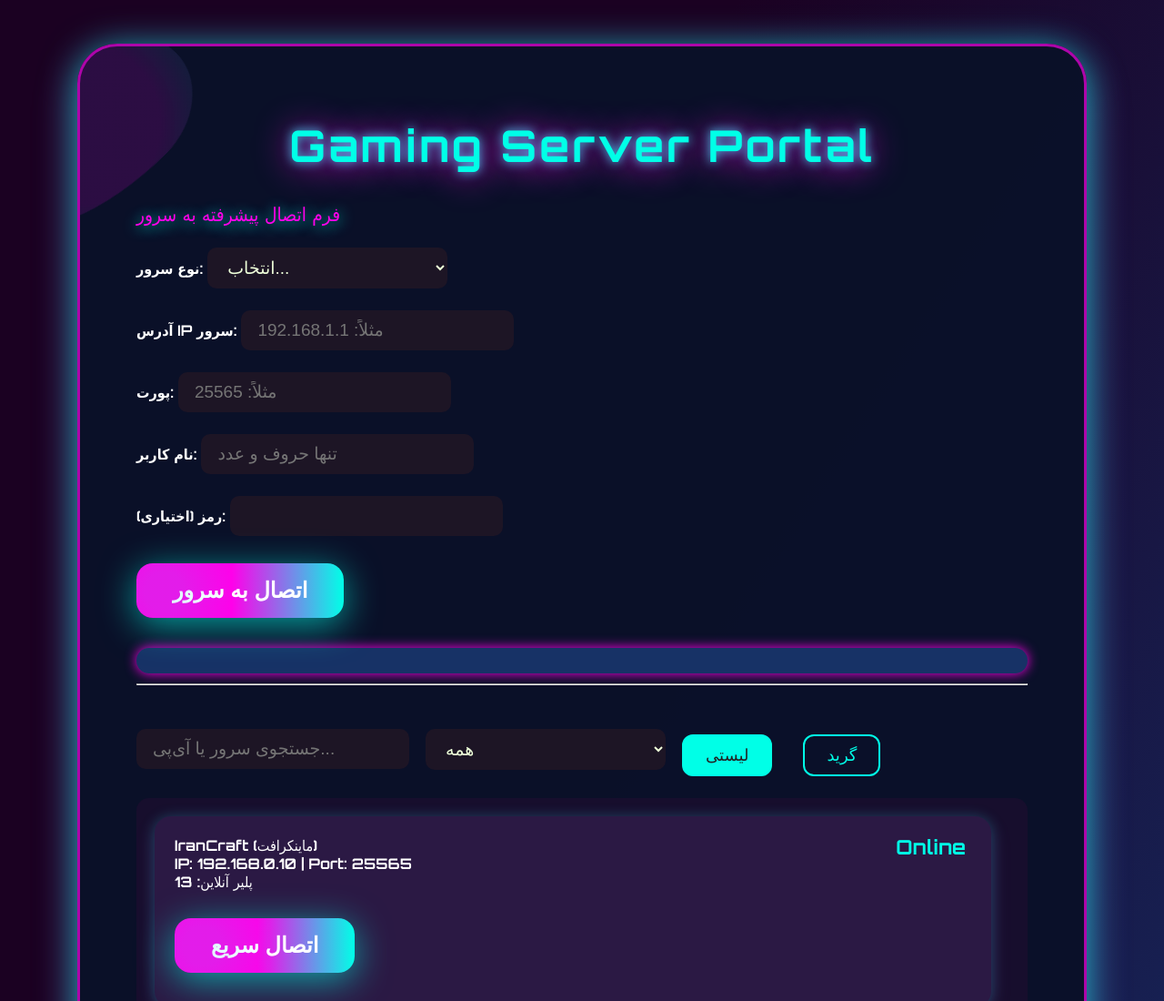
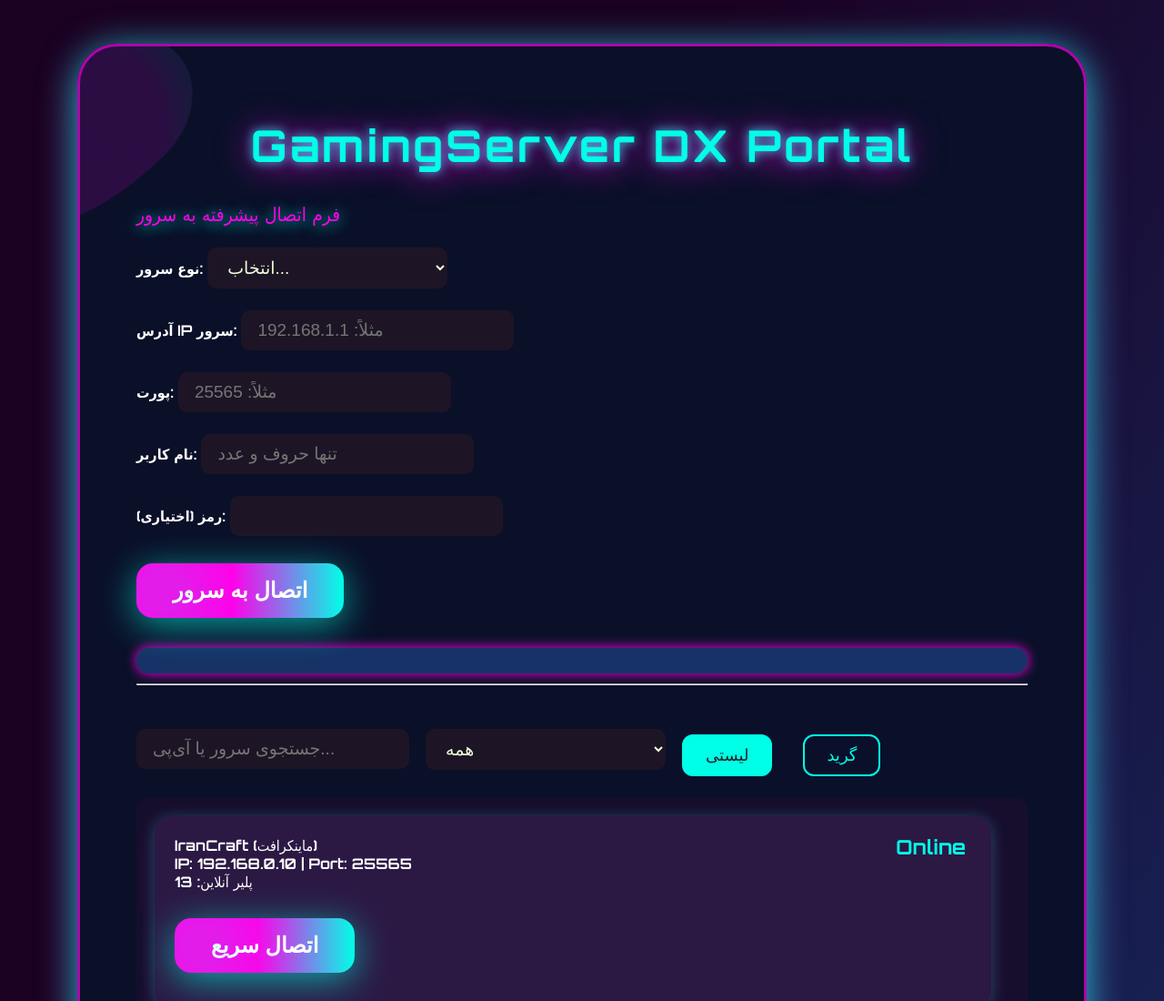
Before and after one commit to madsmart13/DX_portal, a plain HTML site: page index.html in a window 1280 px wide. Shown: the top 1100 px of the page at 91% size. Drawn offline with Linux system fonts and the light colour scheme.

Commit message:
Update index.html

```diff
--- a/index.html
+++ b/index.html
@@ -72,7 +72,7 @@
 <body>
 <div class="main-box">
   <div class="motion-bg"></div>
-  <h1>Gaming Server Portal</h1>
+  <h1>GamingServer DX Portal</h1>
   <div class="form-title">فرم اتصال پیشرفته به سرور</div>
   <form id="serverForm" novalidate>
       <label>نوع سرور:
```
